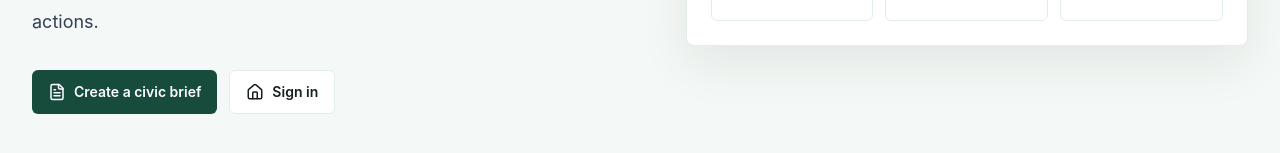
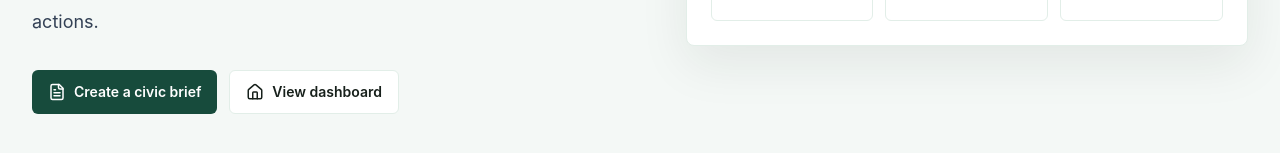
Before and after one commit to austinroy/mwananchi-app, a React (Vite) app: page / in a window 1280 px wide. Shown: the part 511-664 px from the top of the page. Built offline with nearby package versions, Linux system fonts and the light colour scheme.

Commit message:
Temporarily unlock dashboaerd

```diff
--- a/src/router.tsx
+++ b/src/router.tsx
@@ -30,7 +30,7 @@ const indexRoute = createRoute({
 const dashboardRoute = createRoute({
   getParentRoute: () => rootRoute,
   path: '/dashboard',
-  component: () => <RequireAuth><DashboardPage /></RequireAuth>,
+  component: DashboardPage,
 });
 
 const newBriefRoute = createRoute({
@@ -178,9 +178,9 @@ function LandingPage() {
               <FileText size={18} />
               Create a civic brief
             </Link>
-            <Link to={auth.isAuthenticated ? '/dashboard' : '/login'} className="btn-secondary w-full sm:w-auto">
+            <Link to="/dashboard" className="btn-secondary w-full sm:w-auto">
               <Home size={18} />
-              {auth.isAuthenticated ? 'View dashboard' : 'Sign in'}
+              View dashboard
             </Link>
           </div>
         </div>
@@ -380,8 +380,13 @@ function DashboardPage() {
     <main className="page-shell">
       <div className="mb-6 flex flex-col justify-between gap-4 sm:flex-row sm:items-end">
         <div>
-          <p className="text-sm font-semibold text-civic-700">Workspace</p>
+          <p className="text-sm font-semibold text-civic-700">{auth.isAuthenticated ? 'Workspace' : 'Testing mode'}</p>
           <h1 className="text-3xl font-bold text-ink sm:text-4xl">Civic briefs</h1>
+          {!auth.isAuthenticated ? (
+            <p className="mt-2 max-w-2xl text-sm leading-6 text-slate-600">
+              Dashboard access is temporarily open for testing. Sign in later to save generated briefs to your workspace.
+            </p>
+          ) : null}
         </div>
         <Link to="/briefs/new" className="btn-primary w-full sm:w-auto">
           <FileText size={16} />
```
Also changed, not shown: 2 other files (tests, documents, lock files or other folders).
